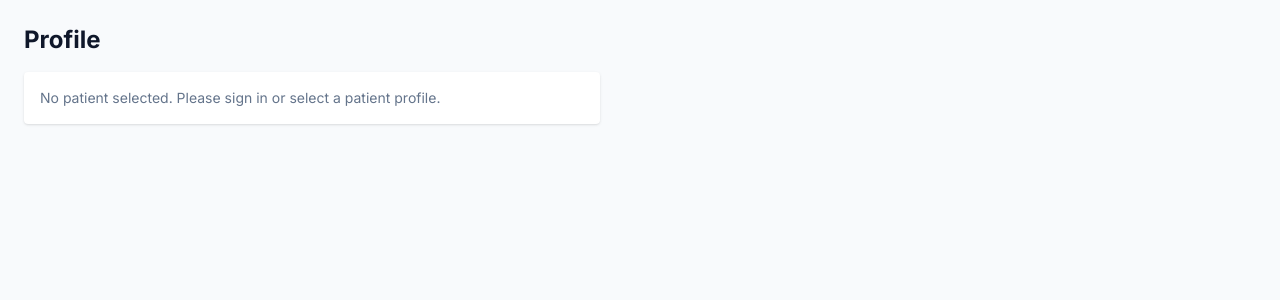
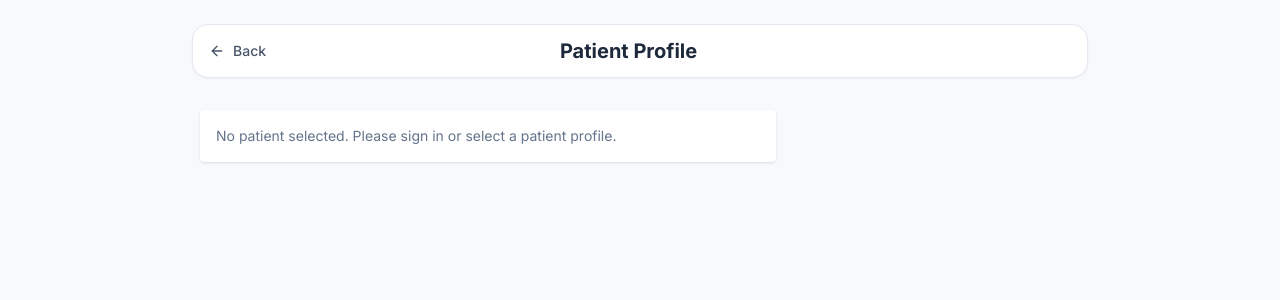
Before and after one commit to Ramana1205/Medication-Adherence-Prediction, a React (Vite) app in the folder frontend/: page /patient/profile in a window 1280 px wide. Shown: the top 300 px of the page. Built offline with nearby package versions, Linux system fonts and the light colour scheme; no server answers.

Commit message:
patient back button fix

```diff
--- a/frontend/src/components/layout/DoctorLayout.tsx
+++ b/frontend/src/components/layout/DoctorLayout.tsx
@@ -136,10 +136,10 @@ export const DoctorLayout: React.FC = () => {
           <div className="flex items-center gap-3">
             <button type="button" onClick={() => navigate('/doctor/profile')} className="w-10 h-10 rounded-full bg-slate-700 overflow-hidden shrink-0 border border-slate-600 flex items-center justify-center focus:outline-none focus:ring-2 focus:ring-blue-400">
               <img src={`https://ui-avatars.com/api/?name=${encodeURIComponent(doctorName || 'Dr')}&background=334155&color=94a3b8`} alt="Dr" />
-              </button>
+            </button>
             <div className="flex-1 min-w-0">
               <p className="text-sm font-bold text-white truncate">{doctorName || 'Dr.'}</p>
-              <p className="text-xs text-slate-400 truncate">Clinic</p>
+              <p className="text-xs text-slate-400 truncate">{db.getAuthSession()?.email || 'Doctor'}</p>
             </div>
           </div>
         </div>
@@ -150,20 +150,7 @@ export const DoctorLayout: React.FC = () => {
 
         {/* Top Header */}
         <header className="h-16 bg-white border-b border-slate-200 flex items-center justify-between px-6 z-10 shrink-0">
-          <div className="flex items-center gap-4">
-            <div className="relative max-w-md w-full hidden md:block">
-              <div className="absolute inset-y-0 left-0 pl-3 flex items-center pointer-events-none">
-                <svg className="h-4 w-4 text-slate-400" viewBox="0 0 20 20" fill="currentColor">
-                  <path fillRule="evenodd" d="M8 4a4 4 0 100 8 4 4 0 000-8zM2 8a6 6 0 1110.89 3.476l4.817 4.817a1 1 0 01-1.414 1.414l-4.816-4.816A6 6 0 012 8z" clipRule="evenodd" />
-                </svg>
-              </div>
-              <input
-                type="text"
-                className="block w-full pl-10 pr-3 py-2 border border-slate-300 rounded-lg leading-5 bg-slate-50 placeholder-slate-400 focus:outline-none focus:bg-white focus:ring-1 focus:ring-blue-500 focus:border-blue-500 sm:text-sm transition duration-150 ease-in-out"
-                placeholder="Search patients (ID, name...)"
-              />
-            </div>
-          </div>
+          <div className="flex items-center gap-4" />
 
           <div className="flex items-center gap-5">
 
--- a/frontend/src/pages/DoctorLogin.tsx
+++ b/frontend/src/pages/DoctorLogin.tsx
@@ -52,7 +52,6 @@ export const DoctorLogin: React.FC = () => {
 
           <div className="flex items-center justify-between">
             <Button type="submit" className="bg-[#1e3a8a] text-white px-4 py-2">Login</Button>
-            <button type="button" onClick={() => alert('Please contact the system administrator.')} className="text-sm text-slate-500 underline">Forgot password?</button>
           </div>
         </form>
       </div>
--- a/frontend/src/pages/PatientDetail.tsx
+++ b/frontend/src/pages/PatientDetail.tsx
@@ -153,7 +153,6 @@ export const PatientDetail: React.FC = () => {
               ) : (
                 <p className="text-sm text-slate-500">No AI recommendations available.</p>
               )}
-              <p className="mt-3 text-xs text-slate-400">AI-generated decision-support suggestions. Clinical judgment should be used.</p>
             </div>
           </CardContent>
         </Card>
--- a/frontend/src/pages/PatientProfile.tsx
+++ b/frontend/src/pages/PatientProfile.tsx
@@ -1,25 +1,23 @@
 import React from 'react';
+import { useNavigate } from 'react-router-dom';
+import { ArrowLeft } from 'lucide-react';
 import { db } from '../store/db';
 import { Button } from '../components/ui/Button';
 
 export const PatientProfile: React.FC = () => {
+  const navigate = useNavigate();
   const activeId = localStorage.getItem('active_patient_id');
   const patient = activeId ? db.getPatient(activeId) : null;
 
-  if (!patient) {
-    return (
-      <div className="p-6">
-        <h2 className="text-2xl font-bold mb-4">Profile</h2>
-        <div className="bg-white rounded shadow p-4 max-w-xl">
-          <div className="text-sm text-slate-500">No patient selected. Please sign in or select a patient profile.</div>
-        </div>
-      </div>
-    );
+  const handleBack = () => {
+    if (window.history.length > 1) {
+      navigate(-1);
+    } else {
+      navigate('/patient/dashboard');
     }
+  };
 
-  return (
-    <div className="p-6">
-      <h2 className="text-2xl font-bold mb-4">Patient Profile</h2>
+  const profileContent = patient ? (
     <div className="bg-white rounded shadow p-4 max-w-xl">
       <div className="flex items-center gap-4">
         <div className="w-16 h-16 rounded-full bg-slate-100 flex items-center justify-center font-bold">{patient.patient_name.charAt(0)}</div>
@@ -35,6 +33,31 @@ export const PatientProfile: React.FC = () => {
         <Button onClick={() => { localStorage.removeItem('active_patient_id'); window.location.href = '/patient/auth'; }}>Logout</Button>
       </div>
     </div>
+  ) : (
+    <div className="bg-white rounded shadow p-4 max-w-xl">
+      <div className="text-sm text-slate-500">No patient selected. Please sign in or select a patient profile.</div>
+    </div>
+  );
+
+  return (
+    <div className="min-h-screen bg-[#f8f9fa] p-4 md:p-6">
+      <div className="max-w-4xl mx-auto">
+        <header className="bg-white border border-slate-200 rounded-2xl shadow-sm mb-6 px-4 py-3 flex items-center justify-between">
+          <button
+            type="button"
+            onClick={handleBack}
+            className="inline-flex items-center gap-2 text-sm font-medium text-slate-600 hover:text-slate-800 transition-colors"
+          >
+            <ArrowLeft size={16} /> Back
+          </button>
+          <h2 className="text-xl font-bold text-slate-800">Patient Profile</h2>
+          <div className="w-20" />
+        </header>
+
+        <div className="p-2">
+          {profileContent}
+        </div>
+      </div>
     </div>
   );
 };
--- a/frontend/src/pages/Profile.tsx
+++ b/frontend/src/pages/Profile.tsx
@@ -1,17 +1,29 @@
 import React from 'react';
 import { Button } from '../components/ui/Button';
+import { db } from '../store/db';
 
 export const Profile: React.FC = () => {
+  const auth = db.getAuthSession();
+  const doctorName = auth?.name || 'Doctor';
+  const doctorEmail = auth?.email || 'No email on file';
+
   return (
     <div className="p-6">
       <h2 className="text-2xl font-bold mb-4">Doctor Profile</h2>
       <div className="bg-white rounded shadow p-4 max-w-xl">
         <div className="flex items-center gap-4">
-          <div className="w-16 h-16 rounded-full bg-slate-100 flex items-center justify-center font-bold">DS</div>
+          <div className="w-16 h-16 rounded-full bg-slate-100 flex items-center justify-center font-bold">
+            {doctorName
+              .split(' ')
+              .map((part: string) => part[0])
+              .slice(0, 2)
+              .join('')
+              .toUpperCase() || 'DR'}
+          </div>
           <div>
-            <div className="font-bold">Dr. Sharma</div>
-            <div className="text-sm text-slate-500">Cardiology Clinic</div>
-            <div className="text-sm text-slate-500 mt-2">demo@clinic.local</div>
+            <div className="font-bold">{doctorName}</div>
+            <div className="text-sm text-slate-500">Doctor</div>
+            <div className="text-sm text-slate-500 mt-2">{doctorEmail}</div>
           </div>
         </div>
 
```
Lines whose indentation alone changed are shown as unchanged.
